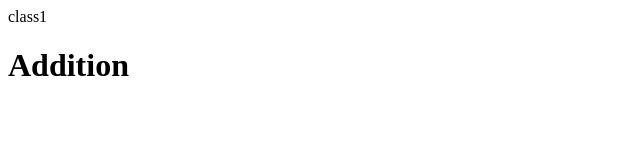
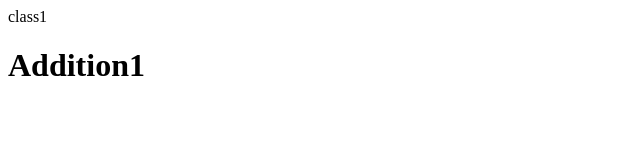
Before and after one commit to priyanka-0605/HTMLCodes, a plain HTML site: page class1.html in a window 1280 px wide. Shown: the full height of the page, 0-640 px from the left. Drawn offline with Linux system fonts and the light colour scheme.

Commit message:
initials

```diff
--- a/class1.html
+++ b/class1.html
@@ -2,6 +2,6 @@
 <html>
     <head>class1</head>
     <body>
-        <h1>Addition</h1>
+        <h1>Addition1</h1>
     </body>
 </html>
```
